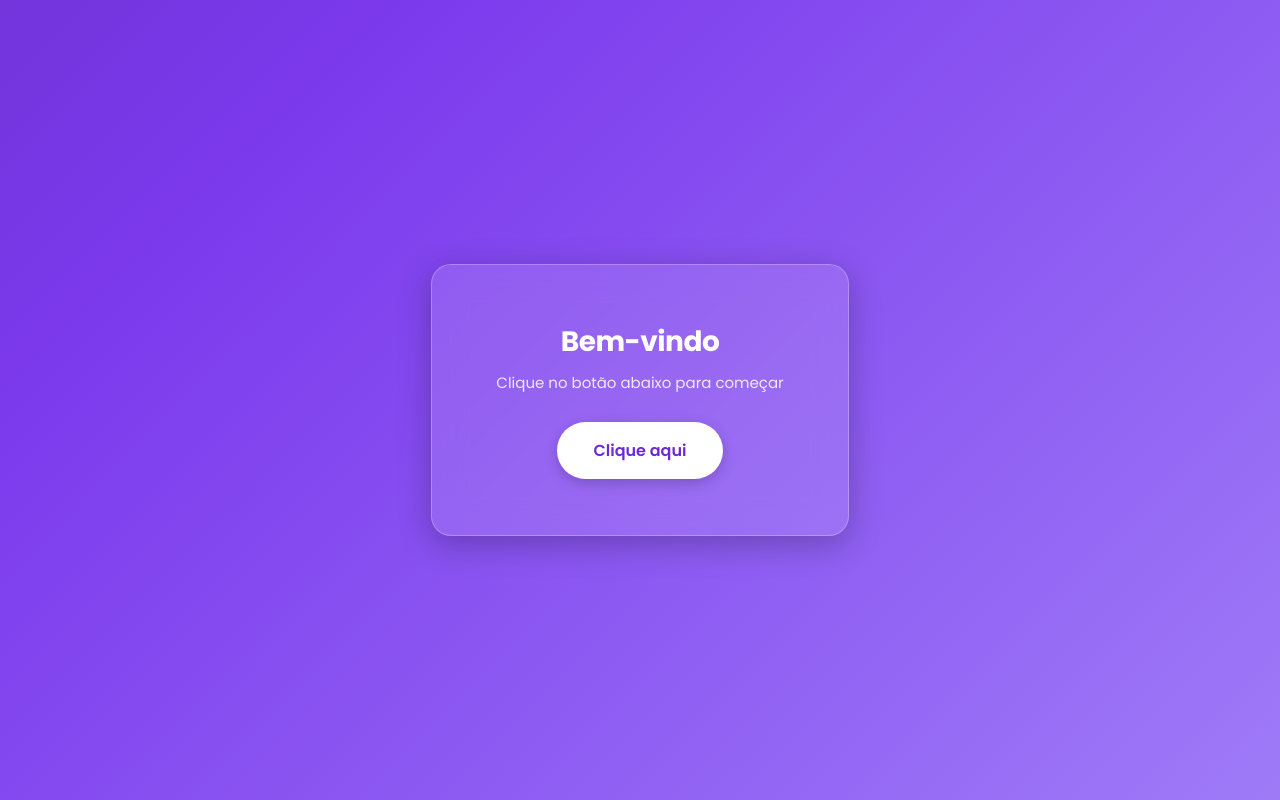
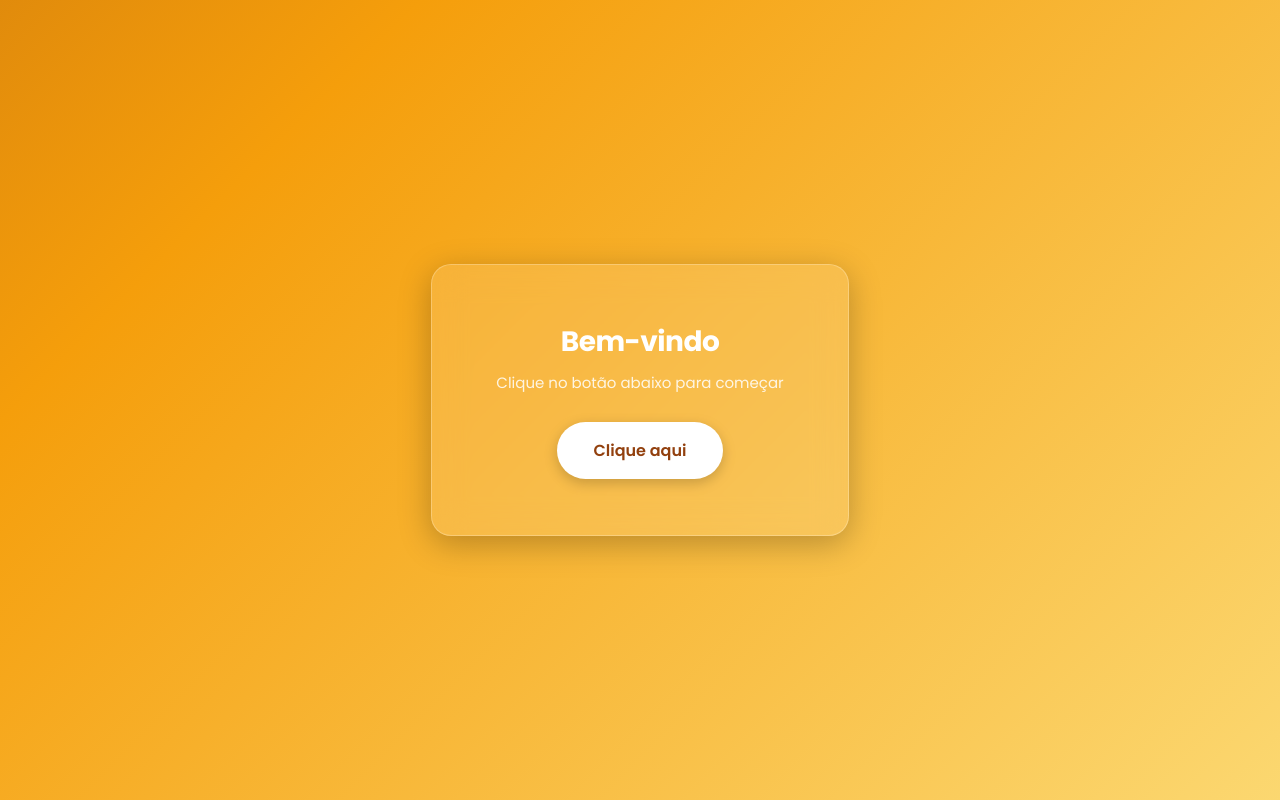
Before and after one commit to jhoracio-eng/MeuProjeto_1, a plain HTML site: page index.html in a window 1280 px wide. Drawn offline with Linux system fonts and the light colour scheme.

Commit message:
Change gradient and button colors to yellow tones
Co-Authored-By: Claude Sonnet 5 <noreply@anthropic.com>

```diff
--- a/index.html
+++ b/index.html
@@ -19,7 +19,7 @@
       height: 100vh;
       margin: 0;
       font-family: 'Poppins', Arial, sans-serif;
-      background: linear-gradient(135deg, #4c1d95 0%, #7c3aed 50%, #a78bfa 100%);
+      background: linear-gradient(135deg, #92400e 0%, #f59e0b 50%, #fde68a 100%);
       background-size: 200% 200%;
       animation: gradientShift 12s ease infinite;
       overflow: hidden;
@@ -67,7 +67,7 @@
       font-family: inherit;
       font-size: 16px;
       font-weight: 600;
-      color: #6d28d9;
+      color: #92400e;
       background: #fff;
       border: none;
       border-radius: 50px;
@@ -79,7 +79,7 @@
     button:hover {
       transform: translateY(-3px);
       box-shadow: 0 8px 20px rgba(0, 0, 0, 0.3);
-      background: #ede9fe;
+      background: #fef3c7;
     }
 
     button:active {
```
